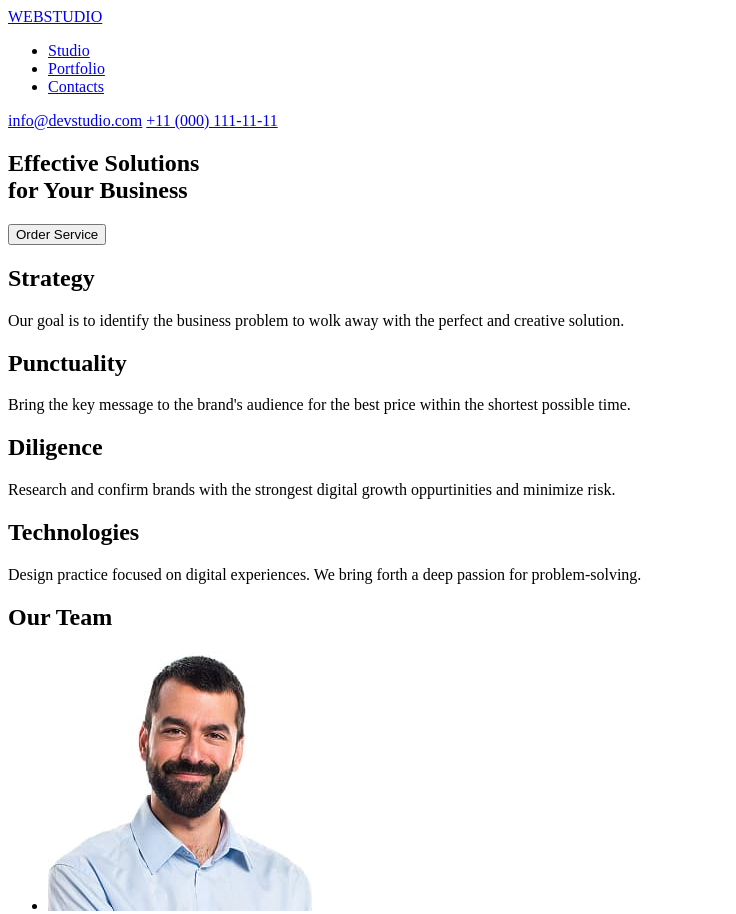
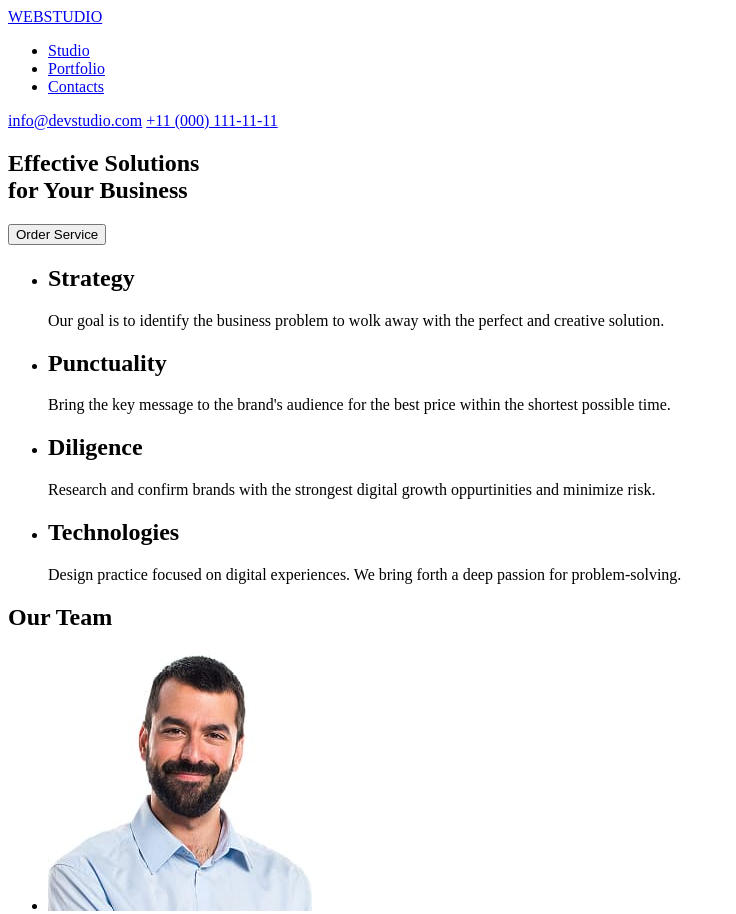
Before and after one commit to BaranTascii/goit-markup-hw-01, a plain HTML site: page index.html in a window 1280 px wide. Shown: the top 914 px of the page, without its empty margins (0-736 px from the left). Drawn offline with Linux system fonts and the light colour scheme.

Commit message:
Ödev #1

```diff
--- a/index.html
+++ b/index.html
@@ -1,8 +1,8 @@
 <!DOCTYPE html>
 <html lang="en">
   <head>
-    <meta charset="UTF-8">
-    <meta name="description" content="Effective Solutions for Your Business">
+    <meta charset="UTF-8" />
+    <meta name="description" content="Effective Solutions for Your Business" />
     <title>Document</title>
   </head>
   <body>
@@ -22,22 +22,43 @@
     </header>
     <main>
       <section>
-    <h1>Effective Solutions<br>
-         for Your Business</h1>
+        <h1>
+          Effective Solutions<br />
+          for Your Business
+        </h1>
         <button type="submit">Order Service</button>
       </section>
       <section>
+        <ul>
+          <li>
             <h2>Strategy</h2>
-        <p>Our goal is to identify the business problem to wolk away with the perfect and creative solution.</p>
-
+            <p>
+              Our goal is to identify the business problem to wolk away with the
+              perfect and creative solution.
+            </p>
+          </li>
+          <li>
             <h2>Punctuality</h2>
-        <p>Bring the key message to the brand's audience for the best price within the shortest possible time.</p>
-
+            <p>
+              Bring the key message to the brand's audience for the best price
+              within the shortest possible time.
+            </p>
+          </li>
+          <li>
             <h2>Diligence</h2>
-        <p>Research and confirm brands with the strongest digital growth oppurtinities and minimize risk.</p>
-
+            <p>
+              Research and confirm brands with the strongest digital growth
+              oppurtinities and minimize risk.
+            </p>
+          </li>
+          <li>
             <h2>Technologies</h2>
-        <p>Design practice focused on digital experiences. We bring forth a deep passion for problem-solving.</p>
+            <p>
+              Design practice focused on digital experiences. We bring forth a
+              deep passion for problem-solving.
+            </p>
+          </li>
+        </ul>
       </section>
       <section>
         <h2>Our Team</h2>
@@ -52,11 +73,7 @@
             <p>Product Designer</p>
           </li>
           <li>
-                <img
-                src="./images/tomford.jpg"
-                widht="264"
-                alt="tomford"
-                />
+            <img src="./images/tomford.jpg" widht="264" alt="tomford" />
             <p><b>Tom Ford</b></p>
             <p>Frontend Developer</p>
           </li>
@@ -83,7 +100,10 @@
     </main>
     <footer>
       <a href="WEBSTUDIO">WEBSTUDIO</a>
-    <p>Increase the flow of customers and sales for your business with digital marketing & growth solutions.</p>
+      <p>
+        Increase the flow of customers and sales for your business with digital
+        marketing & growth solutions.
+      </p>
     </footer>
   </body>
 </html>
```
Lines whose indentation alone changed are shown as unchanged.
